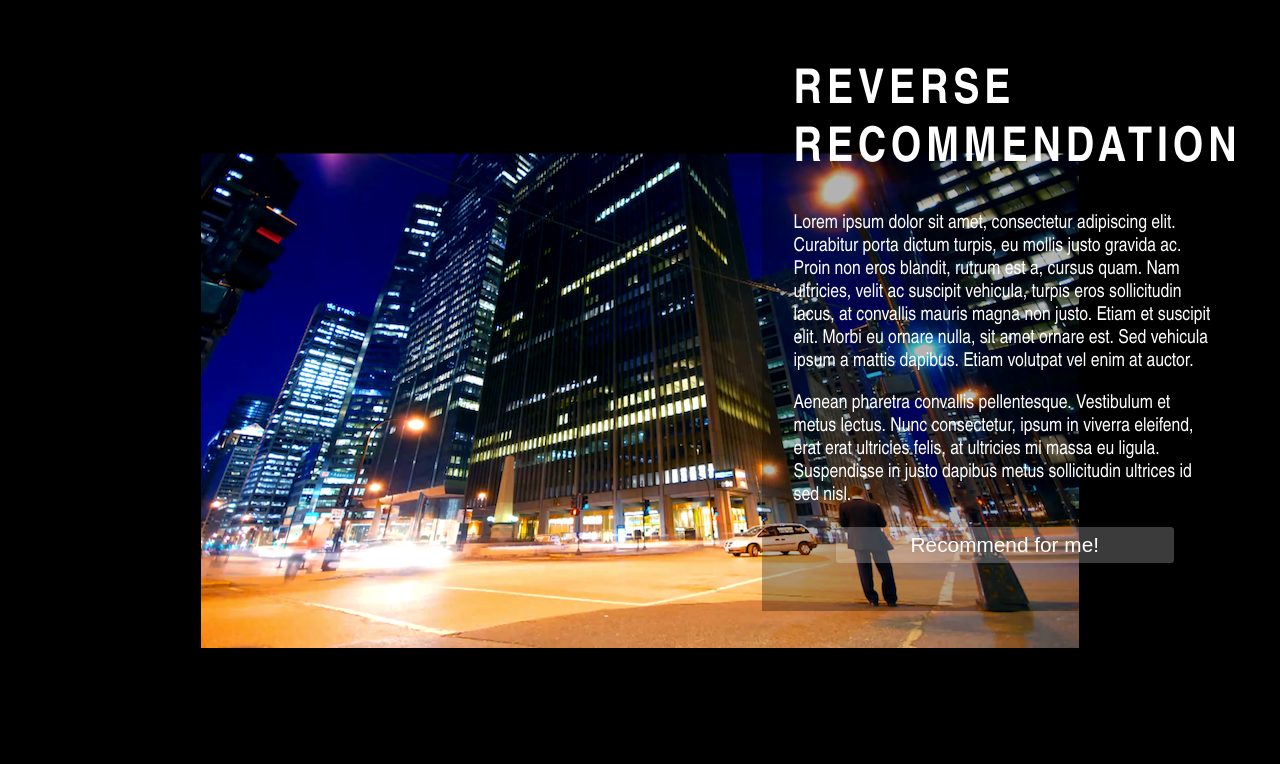
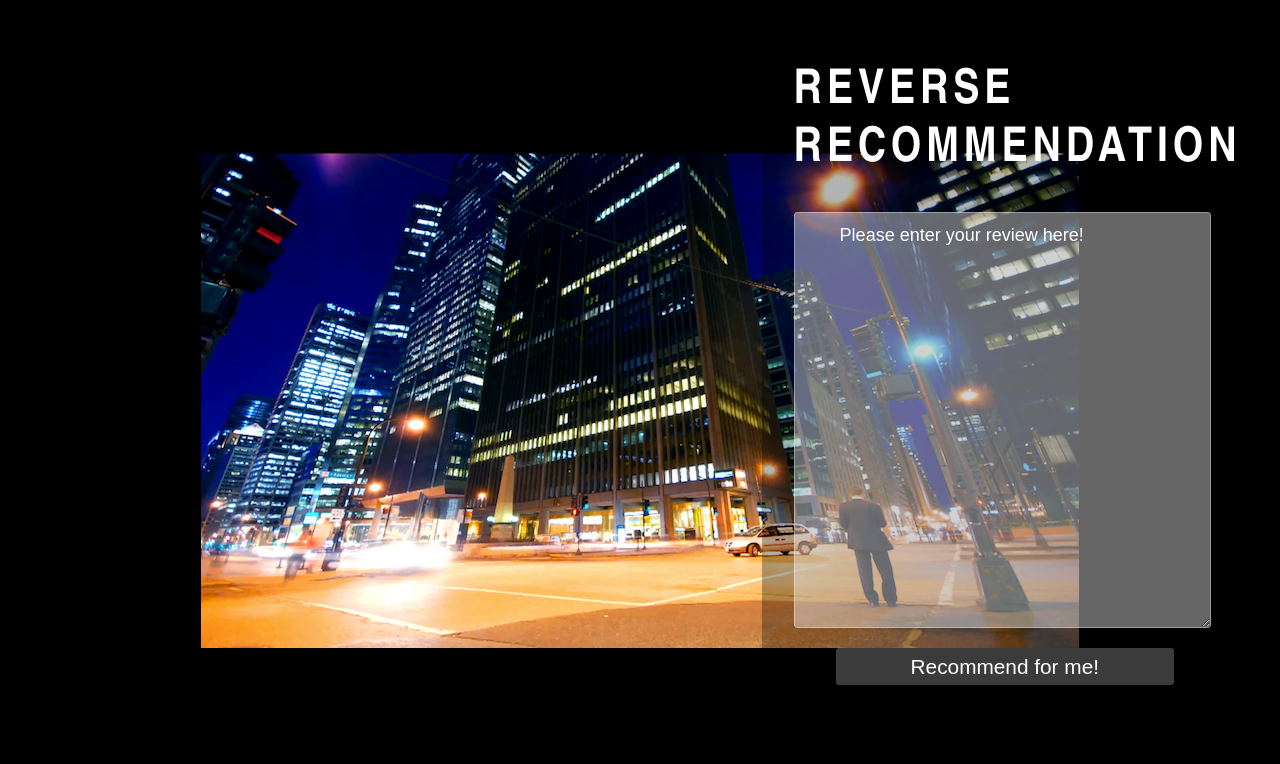
Before and after one commit to geniousisme/ReverseRecommendation, a Python web app: template reverse-recommendation/templates/index.html in a window 1280 px wide. Shown: the top 764 px of the page. Run offline with Jinja, Linux system fonts and the light colour scheme; the template is opened without the code that fills it, so the values that code supplies are empty; some libraries are stand-ins or nearby versions.

Commit message:
Add textarea and modify the style.css

```diff
--- a/reverse-recommendation/assets/css/style.css
+++ b/reverse-recommendation/assets/css/style.css
@@ -77,3 +77,78 @@ a:hover{
   html { background: url(/assets/img/variousways.png) #000 no-repeat center center fixed; }
   #bgvid { display: none; }
 }
+
+
+form {
+    margin-left:auto;
+    margin-right:auto;
+    width: 343px;
+    height: 333px;
+    padding:30px;
+    border: 1px solid rgba(0,0,0,.2);
+    -moz-border-radius: 5px;
+    -webkit-border-radius: 5px;
+    border-radius: 5px;
+    -moz-background-clip: padding;
+    -webkit-background-clip: padding-box;
+    background-clip: padding-box;
+    background: rgba(0, 0, 0, 0.5);
+    -moz-box-shadow: 0 0 13px 3px rgba(0,0,0,.5);
+    -webkit-box-shadow: 0 0 13px 3px rgba(0,0,0,.5);
+    box-shadow: 0 0 13px 3px rgba(0,0,0,.5);
+    overflow: hidden;
+}
+
+textarea{
+    background: rgba(255, 255, 255, 0.4) no-repeat scroll 16px 16px;
+    width: 350px;
+    height: 400px;
+    max-height: 400px;
+    border: 1px solid rgba(255,255,255,.6);
+    -moz-border-radius: 4px;
+    -webkit-border-radius: 4px;
+    border-radius: 4px;
+    -moz-background-clip: padding;
+    -webkit-background-clip: padding-box;
+    background-clip: padding-box;
+    display:block;
+    font-family: 'Source Sans Pro', sans-serif;
+    font-size:18px;
+    color:#fff;
+    padding-left:45px;
+    padding-right:20px;
+    padding-top:12px;
+    margin-bottom:20px;
+    overflow:hidden;
+    overflow-y: scroll;
+}
+
+
+input.message {
+    background: rgba(255, 255, 255, 0.4) no-repeat scroll 16px 16px;
+    padding-left:45px;
+}
+
+::-webkit-input-placeholder {
+    color: #fff;
+}
+
+:-moz-placeholder{
+    color: #fff;
+}
+
+::-moz-placeholder {
+    color: #fff;
+}
+
+:-ms-input-placeholder {
+    color: #fff;
+}
+
+input:focus, textarea:focus {
+    background-color: rgba(0, 0, 0, 0.2);
+    -moz-box-shadow: 0 0 5px 1px rgba(255,255,255,.5);
+    -webkit-box-shadow: 0 0 5px 1px rgba(255,255,255,.5);
+    box-shadow: 0 0 5px 1px rgba(255,255,255,.5);
+    overflow: hidden;
+}
--- a/reverse-recommendation/templates/index.html
+++ b/reverse-recommendation/templates/index.html
@@ -11,8 +11,7 @@
     </video>
     <div id="polina">
       <h1>Reverse Recommendation</h1>
-        <p>Lorem ipsum dolor sit amet, consectetur adipiscing elit. Curabitur porta dictum turpis, eu mollis justo gravida ac. Proin non eros blandit, rutrum est a, cursus quam. Nam ultricies, velit ac suscipit vehicula, turpis eros sollicitudin lacus, at convallis mauris magna non justo. Etiam et suscipit elit. Morbi eu ornare nulla, sit amet ornare est. Sed vehicula ipsum a mattis dapibus. Etiam volutpat vel enim at auctor.</p>
-        <p>Aenean pharetra convallis pellentesque. Vestibulum et metus lectus. Nunc consectetur, ipsum in viverra eleifend, erat erat ultricies felis, at ultricies mi massa eu ligula. Suspendisse in justo dapibus metus sollicitudin ultrices id sed nisl.</p>
+        <textarea name="subject" placeholder="Please enter your review here!" class="message" required></textarea>
       <button>Recommend for me!</button>
     </div>
     <script src='http://cdnjs.cloudflare.com/ajax/libs/jquery/2.1.3/jquery.min.js'></script>
```
